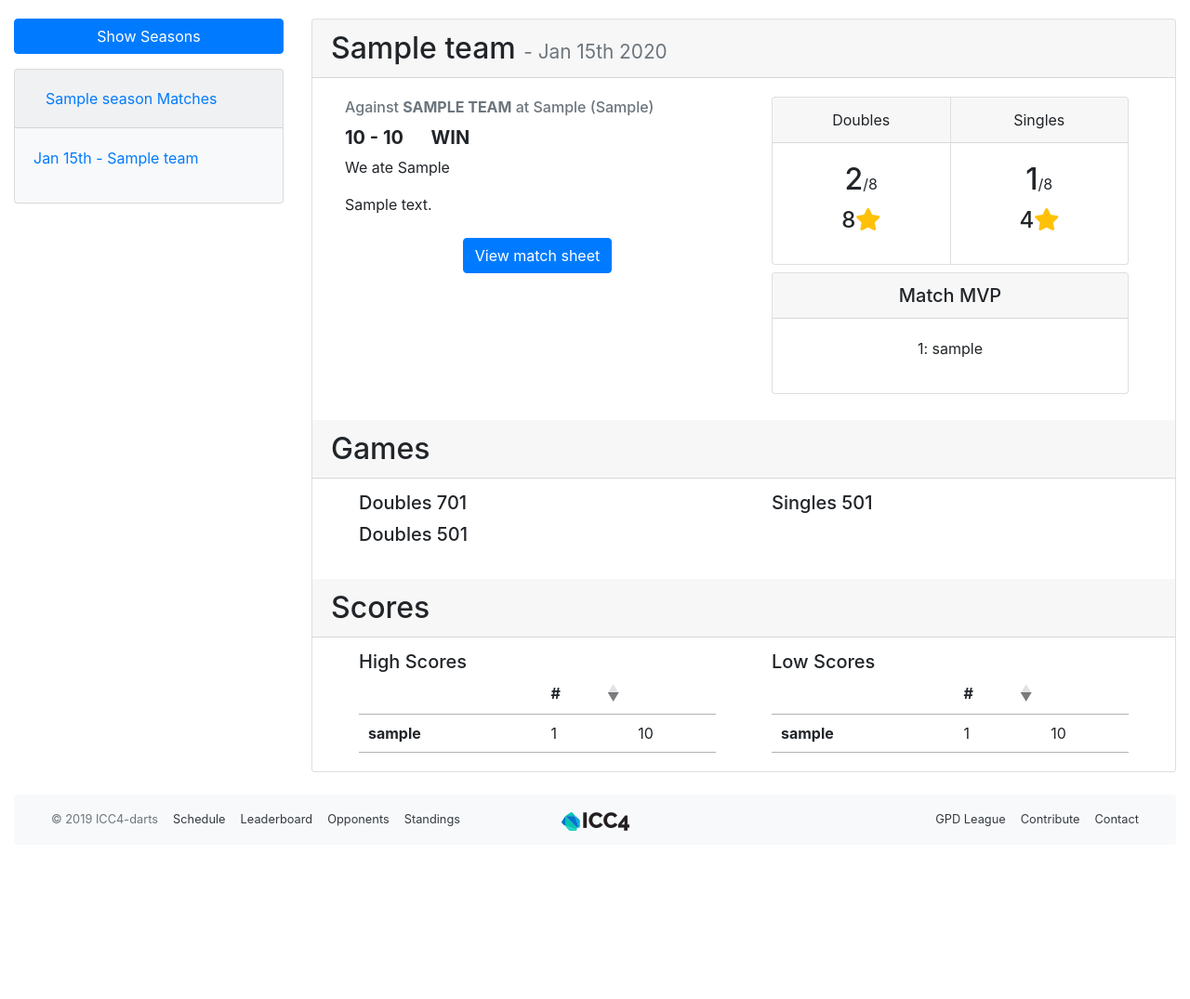
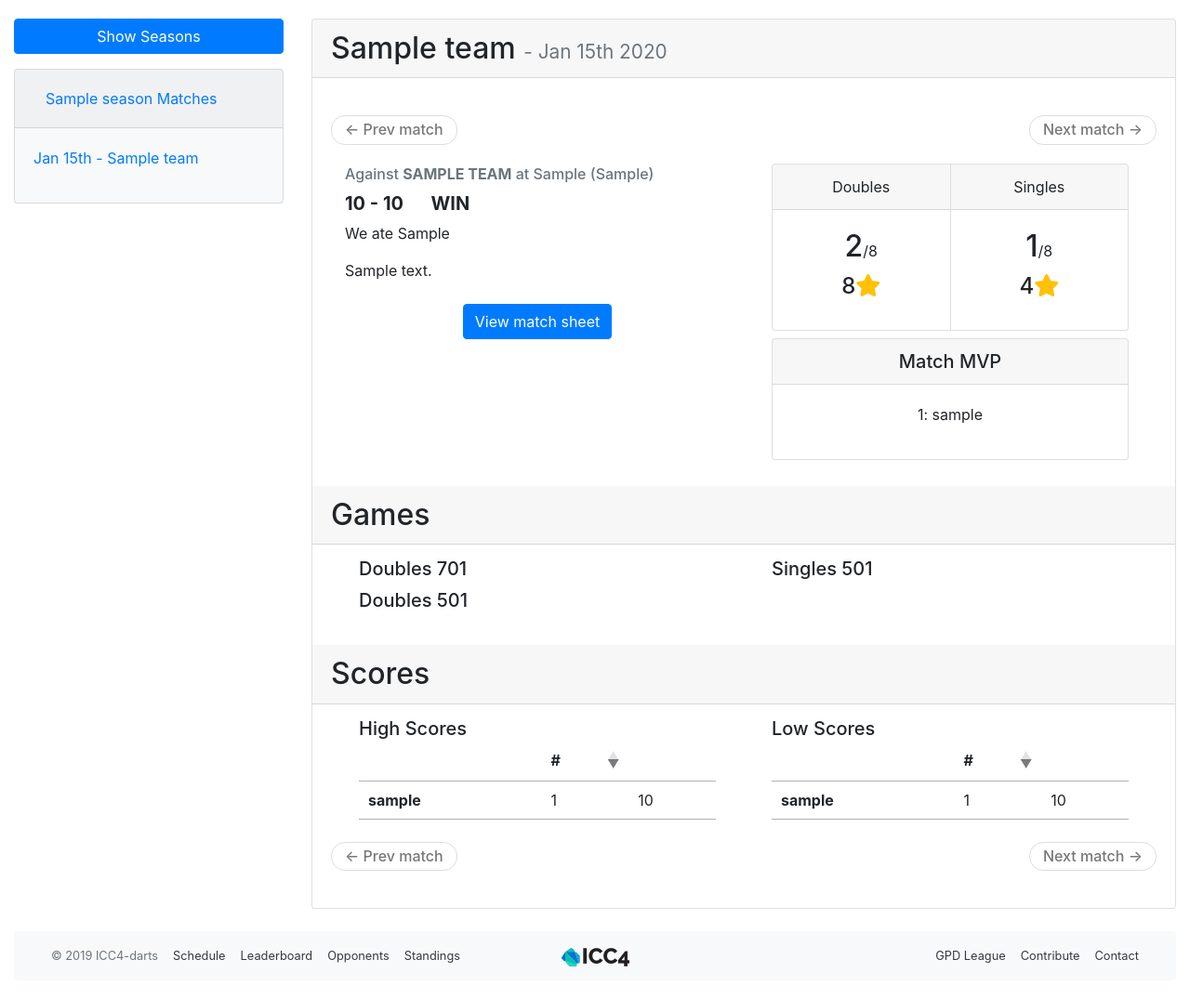
Before and after one commit to cpkm/darts-site, a Flask app: page /match/1 in a window 1280 px wide. Shown: the part 68-1143 px from the top of the page at 93% size. Before the commit the page ends 962 px from the top, so only its background shows below. Run offline with Flask 2, Linux system fonts and the light colour scheme; tables that the repository leaves empty hold one stand-in row (values such as "Sample post"); some libraries are stand-ins or nearby versions.

Commit message:
adds nav buttons to match page

```diff
--- a/app/main/routes.py
+++ b/app/main/routes.py
@@ -496,7 +496,16 @@ def opponent(id):
 def match(id):
     match = Match.query.filter_by(id=id).first_or_404()
     roster = match.get_roster()
-    return render_template('match.html', match=match, roster=roster)
+
+    next_match = Match.query.filter(Match.date>match.date).order_by(Match.date).first()
+    prev_match = Match.query.filter(Match.date<match.date).order_by(Match.date.desc()).first()
+
+    next_url = url_for('main.match', id=next_match.id) \
+        if next_match else None
+    prev_url = url_for('main.match', id=prev_match.id) \
+        if prev_match else None
+
+    return render_template('match.html', match=match, roster=roster, next_url=next_url, prev_url=prev_url)
 
 @bp.route('/leaderboard',  methods=['GET', 'POST'], defaults={'year_str':'all time'})
 @bp.route('/leaderboard/',  methods=['GET', 'POST'], defaults={'year_str':'all time'})
--- a/app/templates/match.html
+++ b/app/templates/match.html
@@ -41,9 +41,27 @@
 
   <div class="col-md-9">
     <div class="card">
-      <h2 class="card-header">{{ match.opponent.name }} <small class="text-muted">- {{ moment(match.date, local=True).format('MMM Do YYYY') }}</small></h2>
+      <h2 class="card-header">{{ match.opponent.name }} <small class="text-muted">- {{ moment(match.date, local=True).format('MMM Do YYYY') }}</small>
+      </h2>
 
       <div class="card-body col-xs-12">
+
+        <h6>
+        <nav aria-label="...">
+          <ul class="pager">
+            <li class="previous{% if not prev_url %} disabled{% endif %}">
+              <a href="{{ prev_url or '#' }}">
+                <span aria-hidden="true">&larr;</span> Prev match
+              </a>
+            </li>
+            <li class="next{% if not next_url %} disabled{% endif %}">
+              <a href="{{ next_url or '#' }}">
+                Next match <span aria-hidden="true">&rarr;</span>
+              </a>
+            </li>
+          </ul>
+        </nav>
+        </h6>
 
         {% if match.win==None %}
         <div class="col-xs-12 col-md-6">
@@ -220,7 +238,7 @@
         </div>
 
 
-        <div class="col-xs-12 col-md-6">
+        <div class="col-xs-12 col-md-6 mb-4">
           <div class="container">
             <h5 class="card-subtitle">Low Scores</h5>
             <div class="table-responsive">
@@ -247,6 +265,23 @@
             </div>
           </div>
         </div>
+
+        <h6>
+        <nav aria-label="...">
+          <ul class="pager">
+            <li class="previous{% if not prev_url %} disabled{% endif %}">
+              <a href="{{ prev_url or '#' }}">
+                <span aria-hidden="true">&larr;</span> Prev match
+              </a>
+            </li>
+            <li class="next{% if not next_url %} disabled{% endif %}">
+              <a href="{{ next_url or '#' }}">
+                Next match <span aria-hidden="true">&rarr;</span>
+              </a>
+            </li>
+          </ul>
+        </nav>
+        </h6>
 
       </div>
     </div>
```
Lines whose indentation alone changed are shown as unchanged.
